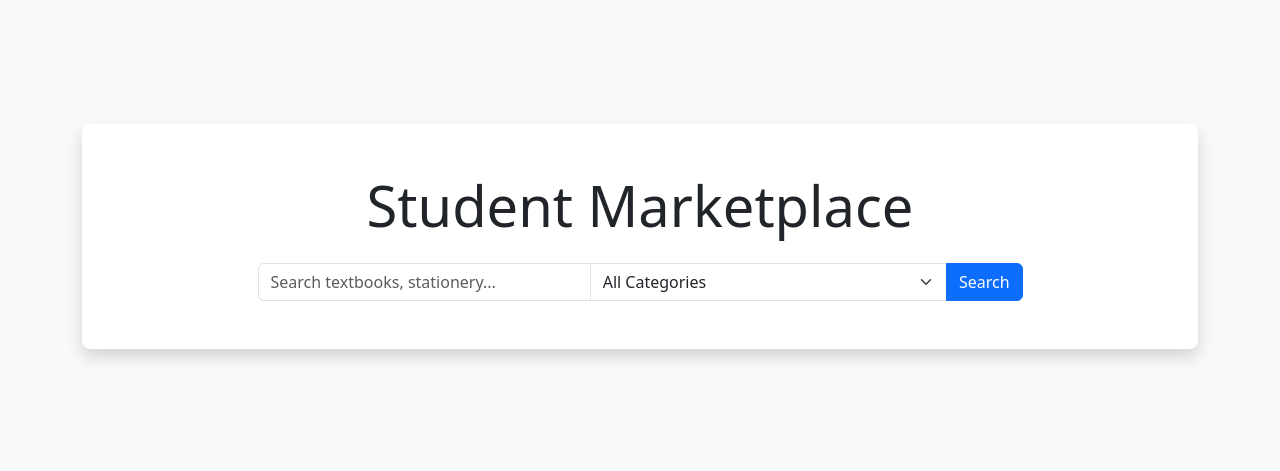
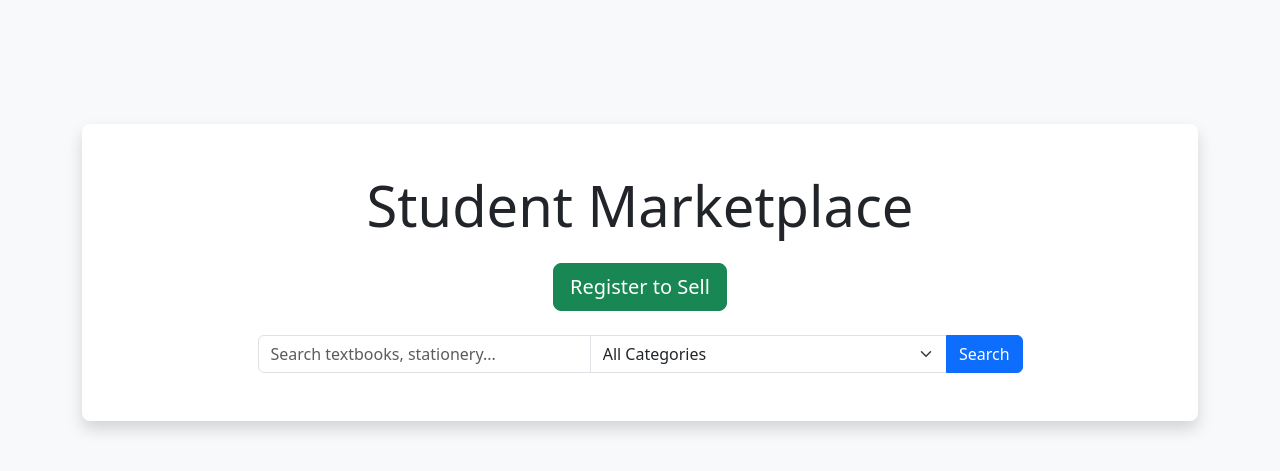
Before and after one commit to riddhipankhade/HM0049-404Found, a Flask app: page / in a window 1280 px wide. Shown: the part 56-527 px from the top of the page. Run offline with Flask 3, Linux system fonts and the light colour scheme.

Commit message:
Update index.html

```diff
--- a/student_marketplace/student_marketplace/templates/index.html
+++ b/student_marketplace/student_marketplace/templates/index.html
@@ -3,6 +3,13 @@
 {% block content %}
 <div class="hero-section text-center py-5 bg-white rounded-3 shadow">
     <h1 class="display-4 mb-4">Student Marketplace</h1>
+    <div class="mb-4">
+        {% if current_user.is_authenticated %}
+            <a href="/post_product" class="btn btn-success btn-lg">Sell Your Product</a>
+        {% else %}
+            <a href="/register" class="btn btn-success btn-lg">Register to Sell</a>
+        {% endif %}
+    </div>
     <form action="/search" class="w-75 mx-auto">
         <div class="input-group">
             <input type="text" name="query" class="form-control" placeholder="Search textbooks, stationery...">
```
